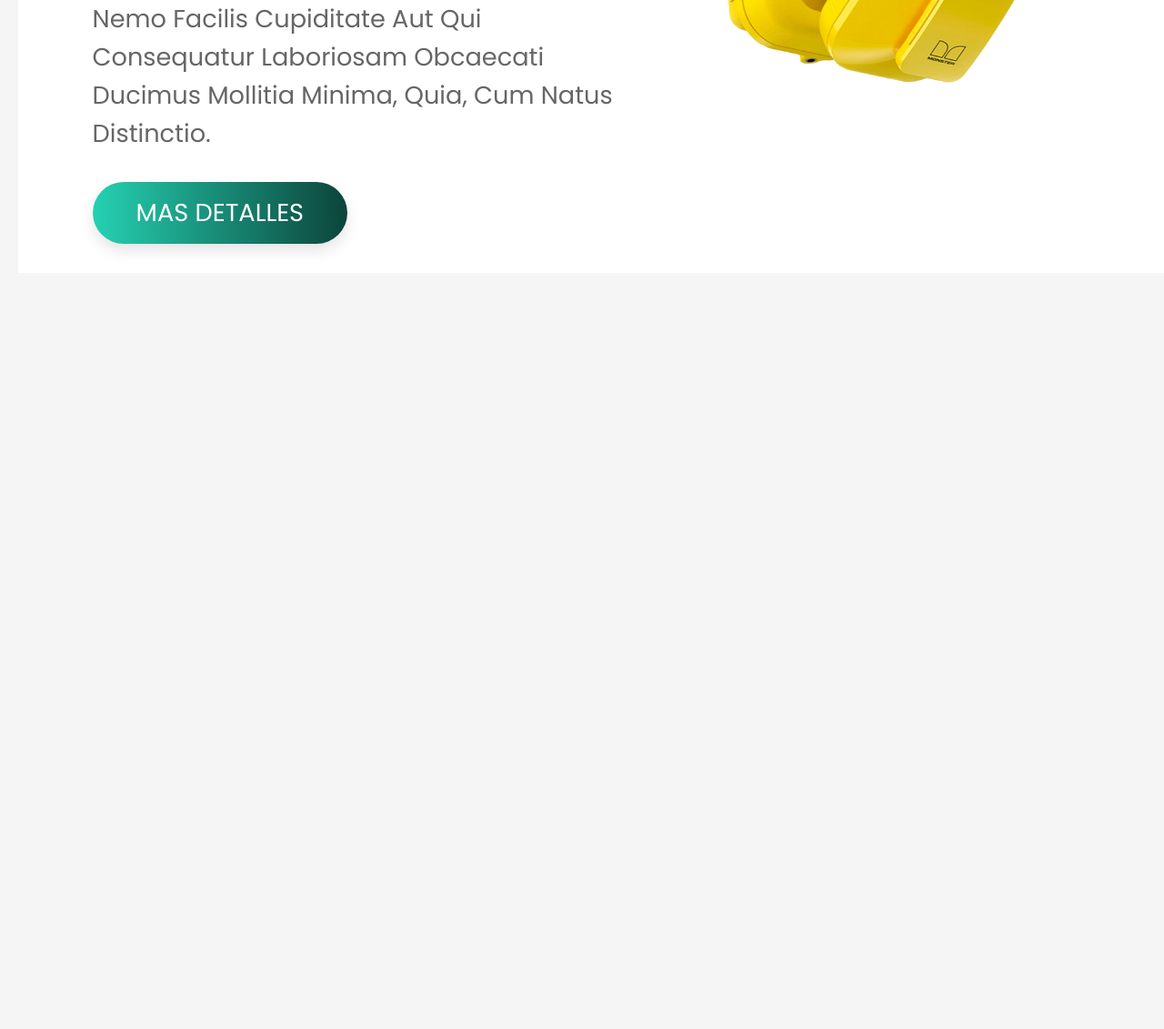
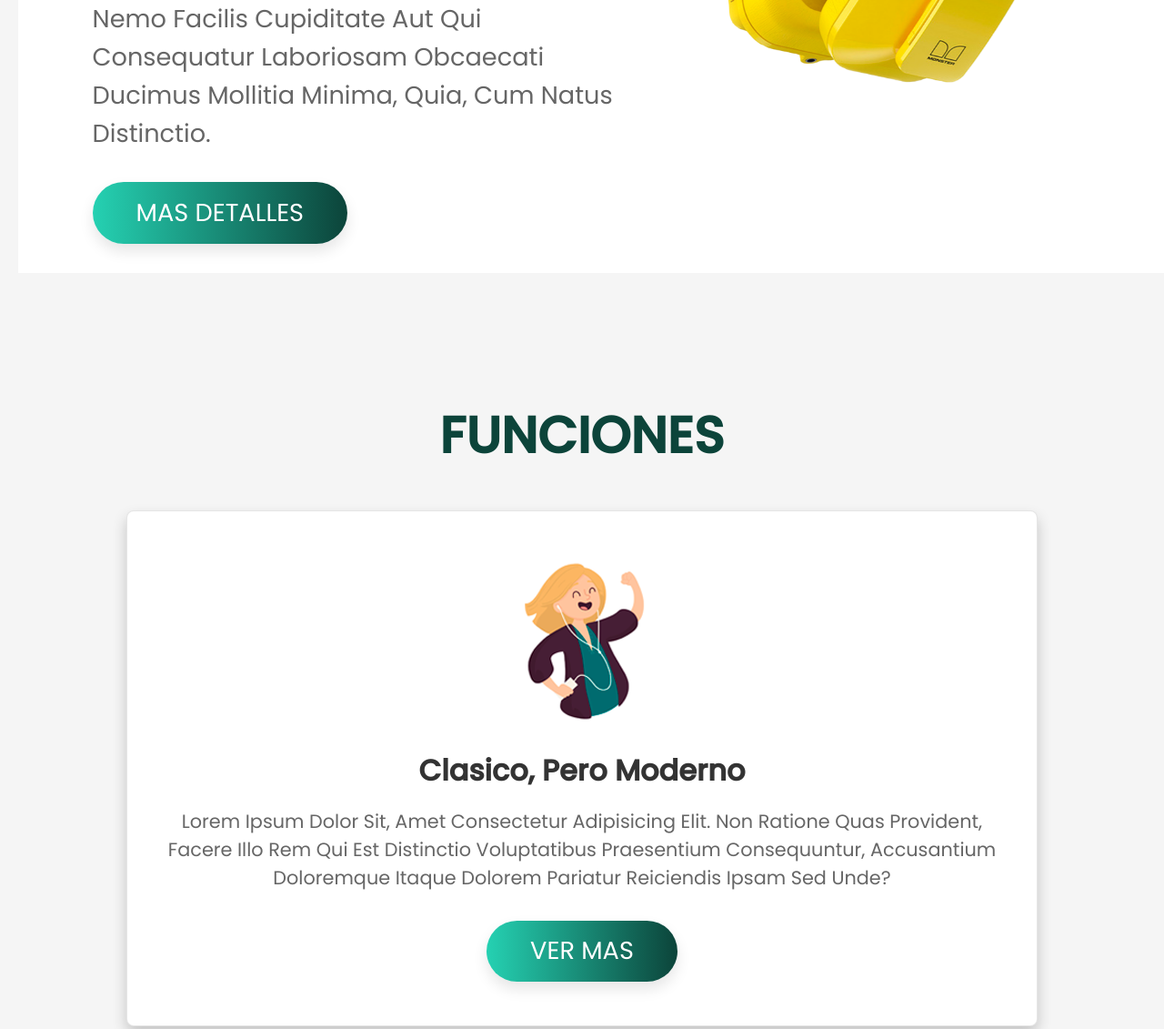
Before and after one commit to wallscriptwolverine/web-portfolio1, a plain HTML site: page index.html in a window 1280 px wide. Shown: the part 728-1859 px from the top of the page at 91% size. Before the commit the page ends 1028 px from the top, so only its background shows below. Drawn offline with Linux system fonts and the light colour scheme.

Commit message:
Sección detalles

```diff
--- a/index.html
+++ b/index.html
@@ -18,11 +18,11 @@
         <label for="menu-bar" class="fa fa-bars"></label>
         <nav class="navbar">
             <a href="#inicio">inicio</a>
-            <a href="detalles">detalles</a>
-            <a href="acerca de">acerca de</a>
-            <a href="opiniones">opiniones</a>
-            <a href="precios">precios</a>
-            <a href="contactos">contactos</a>
+            <a href="#detalles">detalles</a>
+            <a href="#acerca de">acerca de</a>
+            <a href="#opiniones">opiniones</a>
+            <a href="#precios">precios</a>
+            <a href="#contactos">contactos</a>
         </nav>
     </header>
 
@@ -36,5 +36,32 @@
             <img src="img/audifono.png" alt="">
         </div>
     </section>
+
+    <section class="detalles" id="detalles">
+        <h1 class="heading">FUNCIONES</h1>
+        <div class="caja-contenedor">
+            <div class="caja">
+                <img src="./img/icono1.png" alt="">
+                <h3>clasico, pero moderno</h3>
+                <p>Lorem ipsum dolor sit, amet consectetur adipisicing elit. Non ratione quas provident, facere illo rem qui est distinctio voluptatibus praesentium consequuntur, accusantium doloremque itaque dolorem pariatur reiciendis ipsam sed unde?</p>
+
+                <a href="#" class="btn">VER MAS</a>
+            </div>
+            <div class="caja">
+                <img src="./img/icono2.png" alt="">
+                <h3>duración de la bateria para el día</h3>
+                <p>Lorem ipsum dolor sit, amet consectetur adipisicing elit. Non ratione quas provident, facere illo rem qui est distinctio voluptatibus praesentium consequuntur, accusantium doloremque itaque dolorem pariatur reiciendis ipsam sed unde?</p>
+
+                <a href="#" class="btn">VER MAS</a>
+            </div>
+            <div class="caja">
+                <img src="./img/icono3.png" alt="">
+                <h3>audio más inteligente</h3>
+                <p>Lorem ipsum dolor sit, amet consectetur adipisicing elit. Non ratione quas provident, facere illo rem qui est distinctio voluptatibus praesentium consequuntur, accusantium doloremque itaque dolorem pariatur reiciendis ipsam sed unde?</p>
+
+                <a href="#" class="btn">VER MAS</a>
+            </div>
+        </div>
+    </section>
 </body>
 </html>
--- a/styles.css
+++ b/styles.css
@@ -54,6 +54,17 @@ section{
 
 .btn:hover{
     transform: scale(1.1);
+}
+
+.heading{
+    text-align: center;
+    background: var(--verde);
+    color: transparent;
+    -webkit-background-clip: text;
+    background-clip: text;
+    font-size: 3.5rem;
+    text-transform: uppercase;
+    padding: 1rem;
 }
 
 header{
@@ -141,6 +152,38 @@ header label{
     padding: 1rem 0;
 }
 
+.detalles .caja-contenedor{
+    display: flex;
+    align-items: center;
+    justify-content: center;
+    flex-wrap: wrap;
+}
+
+.detalles .caja-contenedor .caja{
+    flex: 1 1 30rem;
+    background: white;
+    border-radius: 0.5rem;
+    border: .1rem solid rgba(0, 0, 0, .1);
+    box-shadow: 0 .5rem 1rem rgba(0, 0, 0, .2);
+    margin: 1.5rem;
+    padding: 3rem 2rem;
+    border-radius: .5rem;
+    text-align: center;
+    transition: .2s linear;
+}
+
+.detalles .caja-contenedor .caja h3{
+    font-size: 2rem;
+    color: #333;
+    padding-top: 1rem;
+}
+
+.detalles .caja-contenedor .caja p{
+    font-size: 1.3rem;
+    color: #666;
+    padding: 1rem 0;
+}
+
 @media(max-width:1200px){
     html{
         font-size: 55%;
```
Also changed, not shown: img/icono1.png (added), img/icono2.png (added), img/icono3.png (added).
